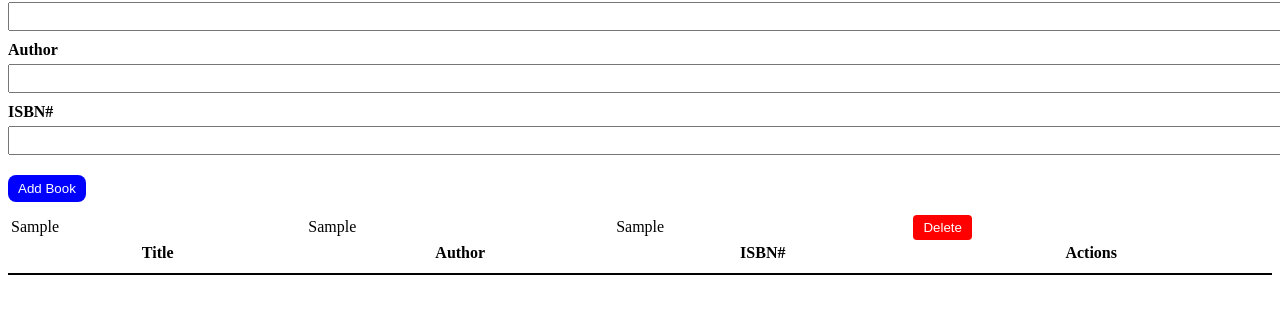
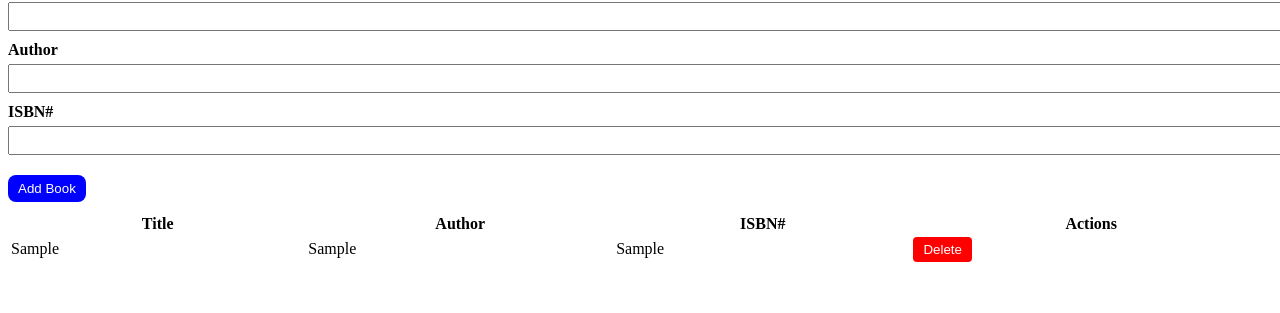
Before and after one commit to acciojob/book-list-rambabu1458, a website: page main.html in a window 1280 px wide. Both pictures are taken after typing "Sample", "Sample", "Sample" into the empty fields and a click on the button "Add Book". Shown: the part 101-414 px from the top of the page. Drawn offline with Linux system fonts and the light colour scheme.

Commit message:
created a submission

```diff
--- a/main.html
+++ b/main.html
@@ -27,19 +27,24 @@
             <input type="text" id="isbn" class="isbn" required>
         </div>
 
-        <button  type="submit" id="submit">Add Book</button>
+        <button type="submit" id="submit">Add Book</button>
     </form>
 </div>
 
 <table id="book-list" class="table-striped">
+    <thead>
         <tr>
             <th>Title</th>
             <th>Author</th>
             <th>ISBN#</th>
             <th>Actions</th>
         </tr>
+    </thead>
+    <tbody>
+        <!-- Book rows will be added here -->
+    </tbody>
 </table>
-<hr>
+
 
     <script type="text/javascript" src="./script.js">
 </script>
--- a/script.js
+++ b/script.js
@@ -1,6 +1,7 @@
 document.getElementById("bookForm").addEventListener("submit", function (event) {
     event.preventDefault();
 
+    // Get input values
     const title = document.querySelector("#title").value.trim();
     const author = document.querySelector("#author").value.trim();
     const isbn = document.querySelector("#isbn").value.trim();
@@ -11,9 +12,10 @@ document.getElementById("bookForm").addEventListener("submit", function (event)
         return;
     }
 
+    // Select the table body
     const tableBody = document.querySelector("#book-list tbody");
 
-    // Create new row
+    // Create a new row
     const newRow = document.createElement("tr");
 
     // Create and populate cells
@@ -35,15 +37,15 @@ document.getElementById("bookForm").addEventListener("submit", function (event)
     });
     cell4.appendChild(deleteBtn);
 
-    // Append cells to the row
+    // Append cells to row
     newRow.appendChild(cell1);
     newRow.appendChild(cell2);
     newRow.appendChild(cell3);
     newRow.appendChild(cell4);
 
-    // Insert the row into tbody (top or bottom)
-    tableBody.insertBefore(newRow, tableBody.firstChild); // inserts at top
+    // Insert new row at the top
+    tableBody.insertBefore(newRow, tableBody.firstChild);
 
-    // Reset the form
+    // Reset form fields
     document.getElementById("bookForm").reset();
 });
```
Lines whose indentation alone changed are shown as unchanged.
